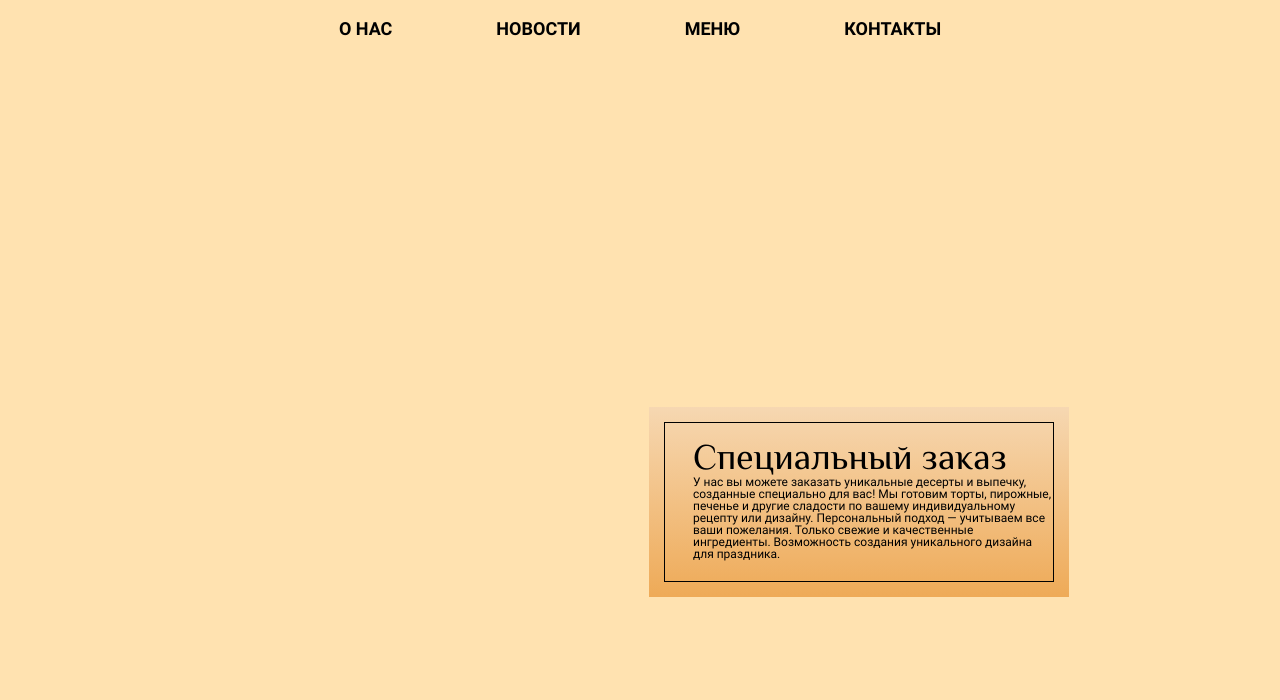
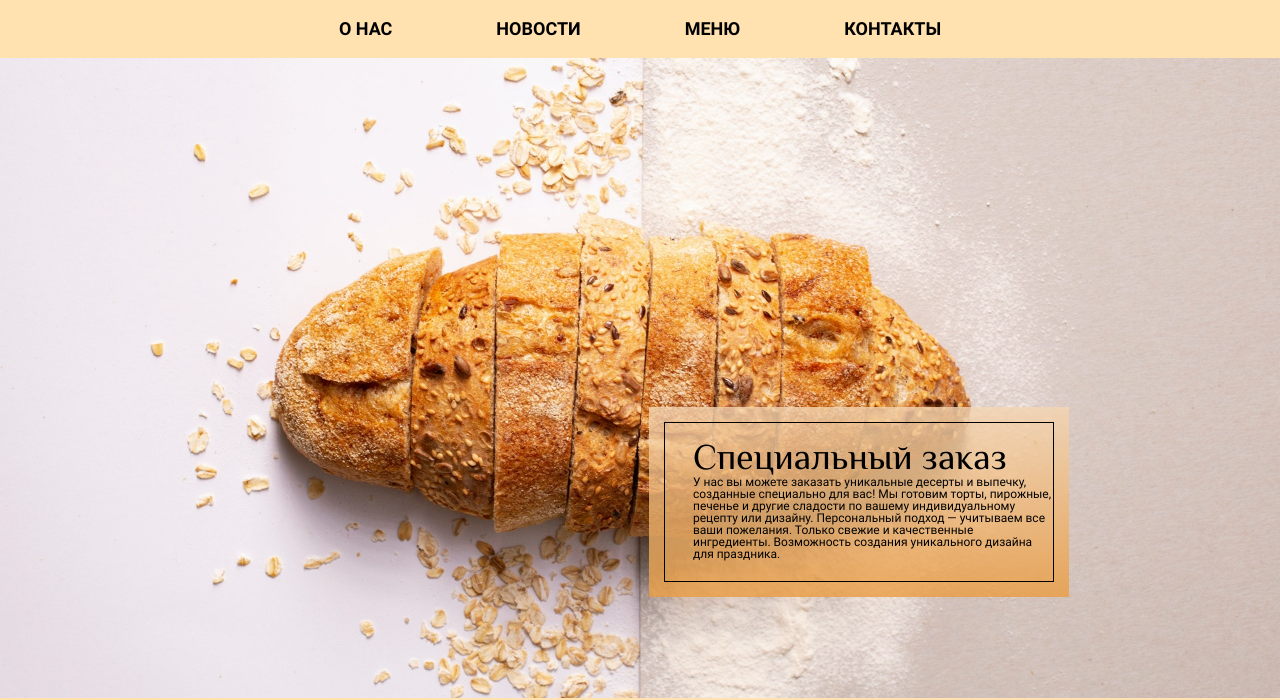
Before and after one commit to MrAnizam/bakery-number-one, a plain HTML site: page index.html in a window 1280 px wide. Shown: the part 103-803 px from the top of the page. Drawn offline with Linux system fonts and the light colour scheme.

Commit message:
Update style.css

```diff
--- a/css/style.css
+++ b/css/style.css
@@ -72,7 +72,7 @@ a{
 }
 .section-about {
     height: 640px;
-    background-image: url(/src/img/01-Image-background.jpg);
+    background-image: url(../img/01-Image-background.jpg);
     background-position: center;
     background-size: cover;
     position: relative;
```
